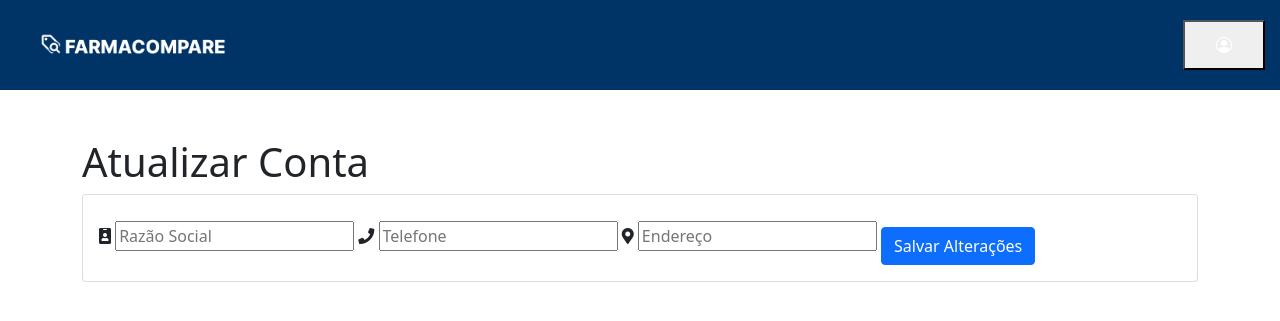
After one commit to miguelfernandeses/FATEC_PI_2SEM_2024, a Django app: template FarmaCompare/core/templates/editar_conta.html in a window 1280 px wide. The commit adds this page. Shown: the top 321 px of the page. Run offline with Django 5.2, Linux system fonts and the light colour scheme; the template is opened without the code that fills it: values that come from a table or form of the project are taken from there, others are empty.

Commit message:
Atualização - V11
Atualização design

```diff
--- /dev/null
+++ b/FarmaCompare/core/templates/editar_conta.html
@@ -0,0 +1,77 @@
+{% load static %}
+<!DOCTYPE html>
+<html lang="pt-br">
+<head>
+    <title>Minha Conta</title>
+    <link rel="stylesheet" href="{% static 'css/all.css' %}">
+    <link rel="stylesheet" href="https://cdn.jsdelivr.net/npm/bootstrap@5.0.2/dist/css/bootstrap.min.css">
+    <link rel="stylesheet" type="text/css" href="https://cdnjs.cloudflare.com/ajax/libs/slick-carousel/1.8.1/slick.min.css"/>
+    <link rel="stylesheet" type="text/css" href="https://cdnjs.cloudflare.com/ajax/libs/slick-carousel/1.8.1/slick-theme.min.css"/>
+    <link href="https://cdnjs.cloudflare.com/ajax/libs/font-awesome/5.15.3/css/all.min.css" rel="stylesheet">
+    <link href="https://cdn.jsdelivr.net/npm/bootstrap@5.0.2/dist/css/bootstrap.min.css" rel="stylesheet" integrity="sha384-EVSTQN3/azprG1Anm3QDgpJLIm9Nao0Yz1ztcQTwFspd3yD65VohhpuuCOmLASjC" crossorigin="anonymous">
+    <link rel="stylesheet" href="https://cdn.jsdelivr.net/npm/bootstrap-icons@1.10.5/font/bootstrap-icons.css">
+</head>
+<body>
+    <header class="header">
+        <nav>
+            <a href="{% url 'core:index' %}">
+                <img src="{% static 'img/logo.png' %}" alt="Logo" class="logo">
+            </a>
+            <ul class="navbar-nav">
+                <li class="nav-item dropdown">
+                    <button class="btn-nav" id="user-menu-button">
+                        <a href="#" class="nav-link" aria-label="Perfil de {{ user.username }}">
+                            <i class="bi bi-person-circle"></i> {{ user.username }}
+                        </a>
+                    </button>
+                    <div class="sidebar-menu" id="sidebar-menu">
+                        <ul>
+                            <li><a href="{% url 'core:index' %}#plans"><i class="bi bi-arrow-up-circle"></i> Subir Plano</a></li>
+                            <li><a href="{% url 'core:main' %}"><i class="bi bi-box"></i> Produtos</a></li>
+                            <li><a href="{% url 'core:logout' %}"><i class="bi bi-box-arrow-right"></i> Sair</a></li>
+                        </ul>
+                    </div>
+                </li>
+            </ul>
+        </nav>
+    </header>
+
+<div class="container mt-5">
+    <h1>Atualizar Conta</h1>
+    <div class="card">
+        <div class="card-body">
+            <form method="POST">
+                {% csrf_token %}
+
+                <!-- Campo de Razão Social -->
+                <label class="label-input" for="empresa_razao_social">
+                    <i class="fas fa-id-badge icon-modify"></i>
+                    <input type="text" id="empresa_razao_social" name="razao_social" placeholder="Razão Social" value="{{ form_cadastro.razao_social.value|default:'' }}">
+                </label>
+                {% for error in form_cadastro.razao_social.errors %}
+                    <div class="error-message">{{ error }}</div>
+                {% endfor %}
+
+                <label class="label-input" for="telefone">
+                    <i class="fas fa-phone icon-modify"></i>
+                    <input type="text" id="telefone" name="telefone" placeholder="Telefone" value="{{ form_cadastro.telefone.value|default:'' }}">
+                </label>
+                {% for error in form_cadastro.telefone.errors %}
+                    <div class="error-message">{{ error }}</div>
+                {% endfor %}
+
+                <label class="label-input" for="endereco">
+                    <i class="fas fa-map-marker-alt icon-modify"></i>
+                    <input type="text" id="endereco" name="endereco" placeholder="Endereço" value="{{ form_cadastro.endereco.value|default:'' }}">
+                </label>
+                {% for error in form_cadastro.endereco.errors %}
+                    <div class="error-message">{{ error }}</div>
+                {% endfor %}
+
+
+                <!-- Botão para salvar alterações -->
+                <button type="submit" class="btn btn-primary mt-3">Salvar Alterações</button>
+            </form>
+        </div>
+    </div>
+</div>
--- a/FarmaCompare/core/templates/index.html
+++ b/FarmaCompare/core/templates/index.html
@@ -32,8 +32,9 @@
                         </button>
                         <div class="sidebar-menu" id="sidebar-menu">
                             <ul>
-                                <li><a href="{% url 'core:main' %}"><i class="bi bi-person-circle"></i> Ver Minha Conta</a></li>
-                                <li><a href="{% url 'core:card' %}"><i class="bi bi-arrow-up-circle"></i> Subir Plano</a></li>
+                                <li><a href="{% url 'core:minha_conta' %}"><i class="bi bi-person-circle"></i> Ver Minha Conta</a></li>
+                                <li><a href="#plans"><i class="bi bi-arrow-up-circle"></i> Subir Plano</a></li>
+                                <li><a href="{% url 'core:main' %}"><i class="bi bi-box"></i> Produtos</a></li>
                                 <li><a href="{% url 'core:logout' %}"><i class="bi bi-box-arrow-right"></i> Sair</a></li>
                             </ul>
                         </div>
--- a/FarmaCompare/core/urls.py
+++ b/FarmaCompare/core/urls.py
@@ -7,6 +7,8 @@ urlpatterns = [
     path('', views.index, name='index'),
     path('auth/', views.auth_view, name='auth'),
     path('logout/', views.logout_view, name='logout'),
+    path('minha-conta/', views.minha_conta, name='minha_conta'),
+    path('editar-conta/', views.editar_conta_view, name='editar_conta'),
     path('selecionar-plano/', views.selecionar_plano, name='selecionar_plano'),
     path('card/', views.card, name='card'),
     path('main/', views.lista_produtos, name='main'),
```
Also changed, not shown: FarmaCompare/core/static/css/main.css (+34 -5 lines), FarmaCompare/core/templates/main.html (+37 -6 lines), FarmaCompare/core/templates/minha_conta.html (added, +67 -0 lines), FarmaCompare/core/views.py (+32 -4 lines), FarmaCompare/core/static/img/bf.jfif (added), FarmaCompare/core/static/img/prd.jfif (added).
